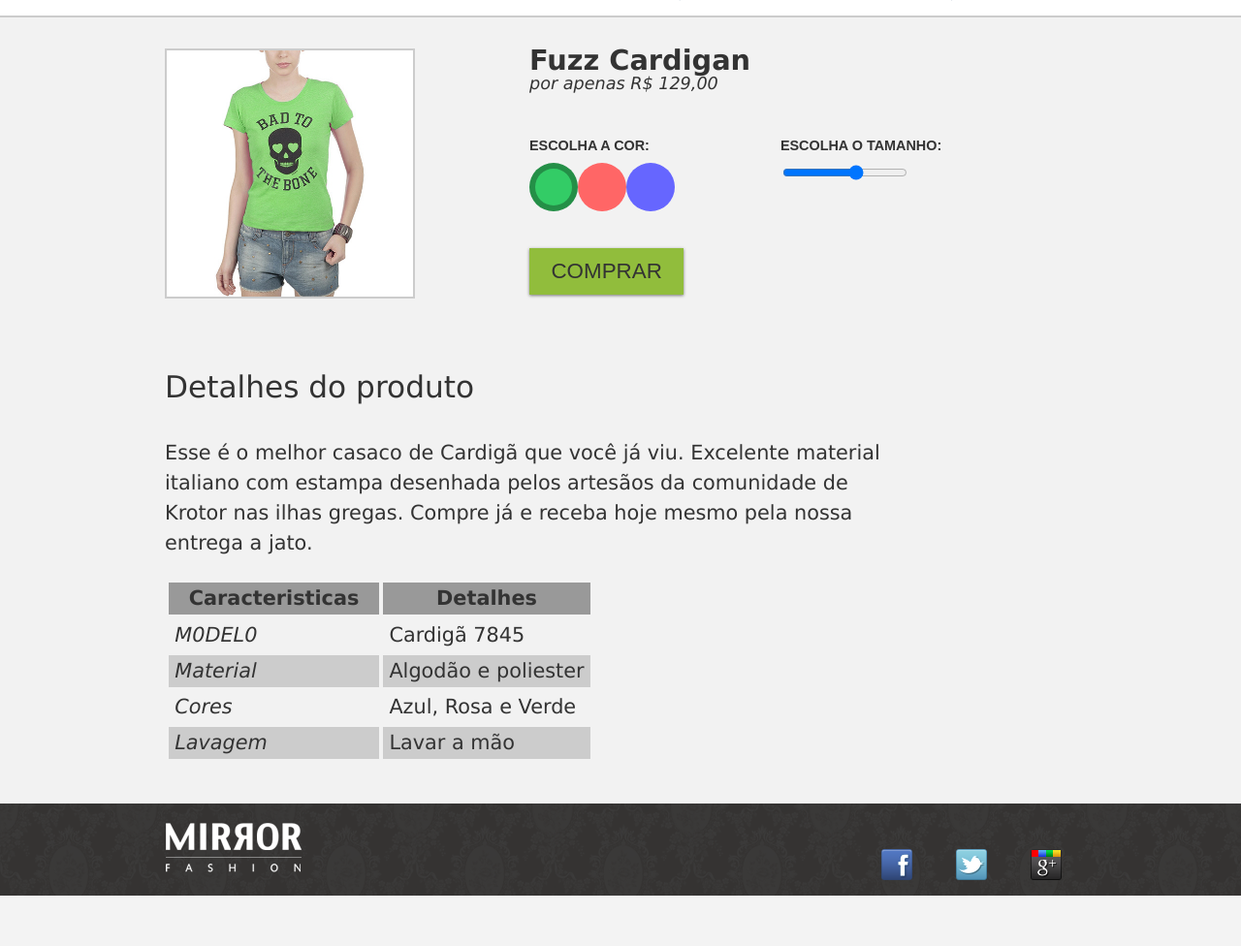
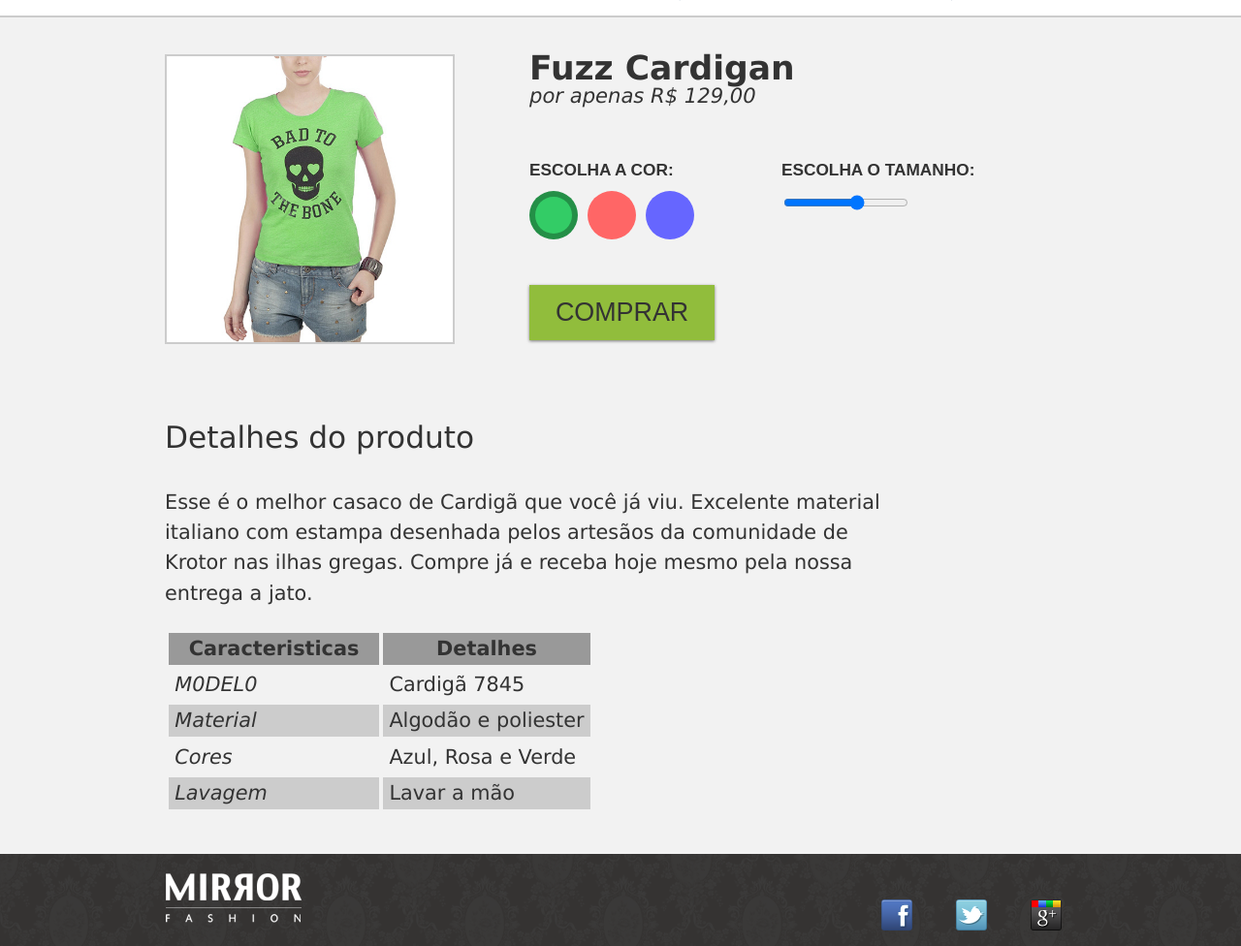
Before and after one commit to davieduardo94/MeuSite, a PHP site: page /produto.php in a window 1280 px wide. Shown: the part 88-1064 px from the top of the page at 97% size. Before the commit the page ends 1012 px from the top, so only its background shows below. Run offline with PHP 8.4, Linux system fonts and the light colour scheme.

Commit message:
correcao de espacamento e layout da pag produto

```diff
--- a/css/produto.css
+++ b/css/produto.css
@@ -13,33 +13,41 @@
   border-radius: 50%;
   width: 50px;
   height: 50px;
-  position: absolute;
   top: 30px;
 }
 label[for=verde]:after{
   background-color: #33CC66;
+}
+label[for=rosa]:after{
+  background-color: #FF6666;
+}
+label[for=azul]:after{
+  background-color: #6666ff;
+}
+label[for=verde]:after{
   left: 0;
 }
 label[for=rosa]:after{
-  background-color: #FF6666;
   left: 60px;
 }
 label[for=azul]:after{
-  background-color: #6666ff;
   left: 120px;
 }
 .cores input:checked + label:after{
   border: 6px solid rgba(0,0,0, 0.3);
 }
 .cores label:after{
--moz-box-sizing: border-box;
-  box-sizing: border-box;
+  -moz-box-sizing: border-box;
+       box-sizing: border-box;
 }
 .cores input[type=radio]{
   display: none;
 }
 .cores input:not(:checked) + label img{
   display: none;
+}
+.cores label:after{
+  position: absolute;
 }
 .cores legend{
   position: absolute;
@@ -100,6 +108,7 @@ fieldset{
   .produto {
     position: relative;
     padding-left: 40%;
+    font-size: 1.2em;
   }
   .cores{
     position: static;
@@ -118,6 +127,7 @@ fieldset{
   .cores label:after{
     position: static;
     float: left;
+    margin-right: 10px;
   }
 }
 .detalhes{
```
